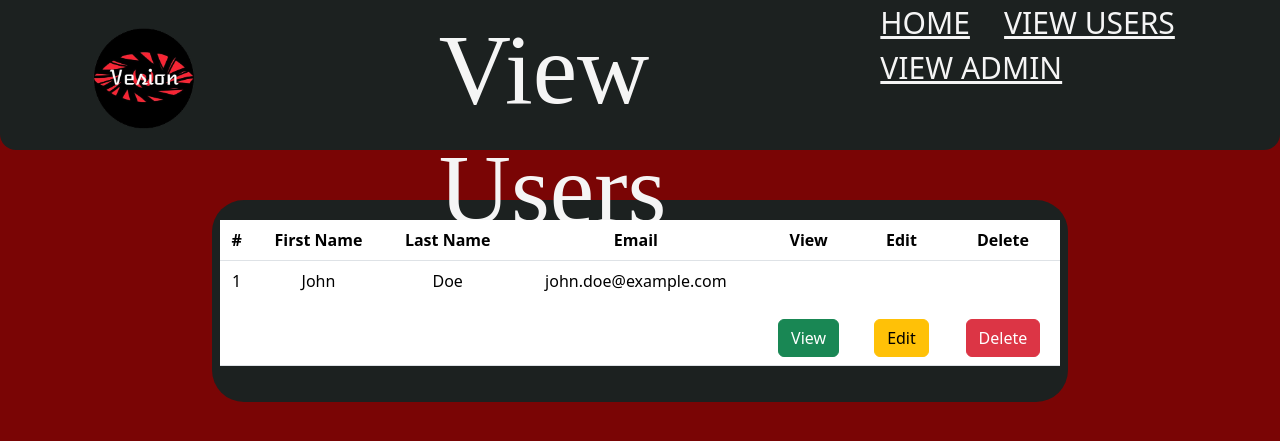
After one commit to johnmichaelcastillo-10/capstone, a PHP site: page /viewuser.php in a window 1280 px wide. The commit adds this page. Shown: the top 441 px of the page. Run offline with PHP 8.4, Linux system fonts and the light colour scheme; some libraries are stand-ins or nearby versions.

Commit message:
data table

```diff
--- a/css/viewuser.css
+++ b/css/viewuser.css
@@ -47,10 +47,9 @@ a{
     margin-top: 50px;
     margin-left: 200px;
     margin-right: 200px;
-    height: 700px;
-    display: flex;
-    justify-content: center;
-    width: 1500px;
+    height: auto;
+
+    width: auto;
     padding: 20px;
     color: white;
 }
--- /dev/null
+++ b/viewuser.php
@@ -0,0 +1,92 @@
+<!DOCTYPE html>
+<html lang="en">
+
+<head>
+    <meta charset="UTF-8">
+    <meta http-equiv="X-UA-Compatible" content="IE=edge">
+    <meta name="viewport" content="width=device-width, initial-scale=1.0">
+    <title>Document</title>
+    <script src="https://ajax.googleapis.com/ajax/libs/jquery/3.5.1/jquery.min.js"></script>
+    <link rel="stylesheet" href="//cdn.datatables.net/1.10.20/css/jquery.dataTables.min.css">
+
+    <link href="https://cdn.jsdelivr.net/npm/bootstrap@5.3.0-alpha1/dist/css/bootstrap.min.css" rel="stylesheet" integrity="sha384-GLhlTQ8iRABdZLl6O3oVMWSktQOp6b7In1Zl3/Jr59b6EGGoI1aFkw7cmDA6j6gD" crossorigin="anonymous">
+    <link rel="stylesheet" href="css/viewuser.css">
+
+</head>
+
+<body>
+    <div class="container-fluid">
+        <div class="topMenu row rounded-bottom-4">
+            <div class="col"> <img src="img/logo-removebg-preview.png" class="logo rounded float-start" alt="...">
+            </div>
+            <div class="title col">
+                <h4>View Users</h4>
+            </div>
+            <div class="col">
+                <a href="home.php" class="text-uppercase">Home</a>
+                <a href="viewuser.php" class="text-uppercase">View Users</a>
+                <a href="#" class="text-uppercase">View Admin</a>
+            </div>
+
+        </div>
+        <div class="center rounded-5">
+            <div class="row">
+                <table class="table" id="myTable" style="color: white">
+                    <thead>
+                        <tr>
+                            <th class="text-center" scope="col">#</th>
+                            <th class="text-center" scope="col">First Name</th>
+                            <th class="text-center" scope="col">Last Name</th>
+                            <th class="text-center" scope="col">Email</th>
+                            <th class="text-center" scope="col">View</th>
+                            <th class="text-center" scope="col">Edit</th>
+                            <th class="text-center" scope="col">Delete</th>
+                        </tr>
+                    </thead>
+                    <tbody>
+                        <tr>
+                            <td class='text-center'>1</td>
+                            <td class='text-center'>John</td>
+                            <td class='text-center'>Doe</td>
+                            <td class='text-center'>john.doe@example.com</td>
+                            <td class='text-center'>
+                                <span>
+                                    <a href='#' class='btn btn-success'>View</a>
+                                </span>
+
+                            </td>
+                            <td class='text-center'>
+                                <span>
+                                    <a href='edit_page.php?id=$id' class='btn btn-warning mr-3' title='Edit'><i class='fa fa-pencil-square-o fa-lg'></i>Edit</a>
+
+
+                                </span>
+
+                            </td>
+                            <td class='text-center'>
+                                <span>
+
+
+                                    <a href='#' class='btn btn-danger' title='Delete'>
+                                        <i class='fa fa-trash-o fa-lg' aria-hidden='true'></i> Delete
+                                    </a>
+                                </span>
+
+                            </td>
+                        </tr>
+
+                    </tbody>
+                </table>
+            </div>
+        </div>
+    </div>
+
+
+    <script>
+        $(document).ready(function() {
+            $('#example').DataTable();
+        });
+    </script>
+</body>
+
+</html>
```
Also changed, not shown: config.php (added, +17 -0 lines), home.html (deleted, +0 -33 lines), home.php (added, +35 -0 lines), index.html (deleted, +0 -52 lines), index.php (added, +77 -0 lines), viewuser.html (deleted, +0 -42 lines).
